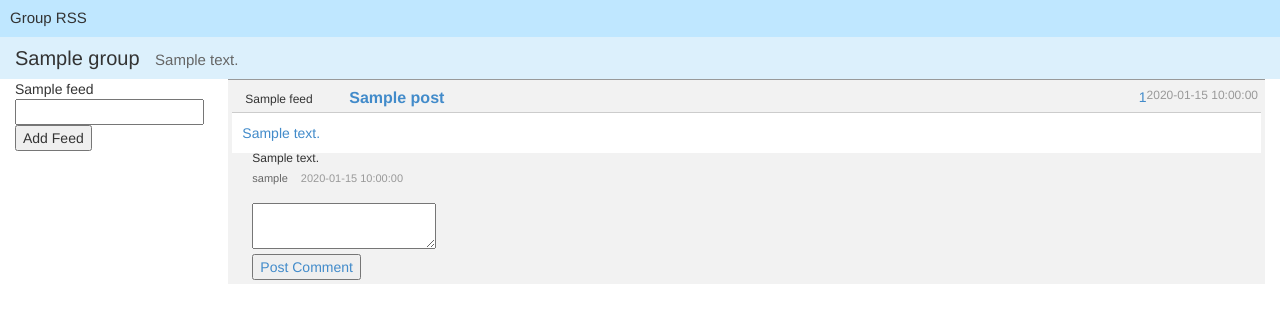
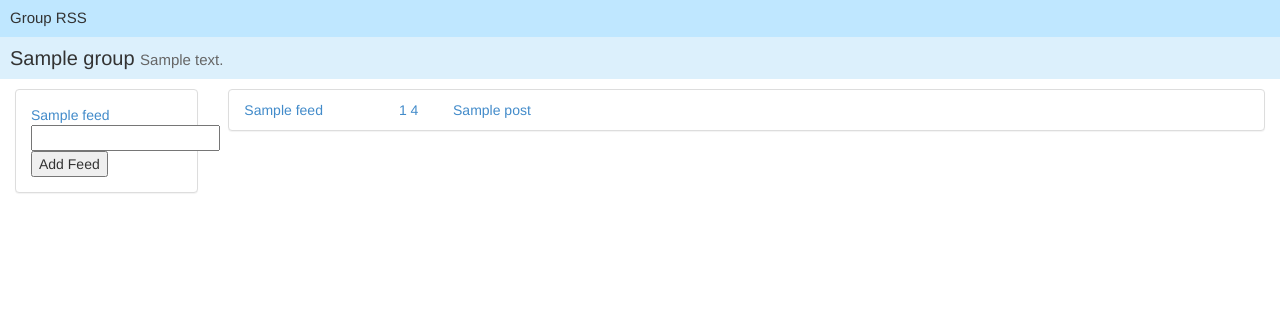
Before and after one commit to alexdmiller/GroupRSS, a Python web app: template src/templates/group.html in a window 1280 px wide. Shown: the top 323 px of the page. Run offline with Jinja, Linux system fonts and the light colour scheme; the template is opened without the code that fills it: most values are stand-ins (such as "Sample title", 1, 10 or a date in 2020); some libraries are stand-ins or nearby versions.

Commit message:
layout improvements and saving feed link

```diff
--- a/src/models.py
+++ b/src/models.py
@@ -1,7 +1,10 @@
 from google.appengine.ext import db
 
 class Feed(db.Model):
+  # RSS url
   url = db.StringProperty()
+  # Actual site url
+  site_url = db.StringProperty()
   name = db.StringProperty()
   last_checked = db.DateTimeProperty()
 
--- a/src/reader.py
+++ b/src/reader.py
@@ -14,7 +14,8 @@ class Reader:
 
   def saveMetadata(self):
     self.fetchFeed()
-    self.feedModel.name = self.parsedFeed.channel.title
+    self.feedModel.name = self.parsedFeed.feed.title
+    self.feedModel.site_url = self.parsedFeed.feed.link
     self.feedModel.put()
 
   def savePosts(self):
--- a/src/static/style/main.css
+++ b/src/static/style/main.css
@@ -14,97 +14,45 @@ h1 {
   background-color: #BFE7FF;
 }
 
-.main-content {
-
-}
-
-h2 {
+.group-header h2 {
   font-size: 20px;
   background-color: #DCF0FC;
   margin: 0;
   padding: 10px;
 }
 
-h2 .group-description {
+.group-header h2 .group-description {
   font-size: 15px;
   color: #666;
-  margin-left: 10px;
   font-weight: normal;
 }
 
+.group-header {
+  margin-bottom: 10px;
+}
+
+/* Sidebar */
+
 /* Posts */
 
-.post {
-  background-color: #F2F2F2;
-  padding: 4px;
-  border-top: solid 1px #999;
-}
-
-.post-header {
-  border-bottom: solid 1px #CCC;
-  padding: 3px;
-}
-
-.post-header div {
+.panel-heading > div {
   display: inline-block;
 }
 
-.post-header a {
+a.post-header-link {
   text-decoration: none;
 }
 
-.post-header .article-link a {
-  font-size: 16px;
-  font-weight: bold;
+.panel-heading .feed-name {
+  width: 15%;
 }
 
-.post-header .feed-link, .post-date {
-  font-size: 12px;
+.panel-heading .post-title {
+  width: 75%;
 }
 
-.feed-link {
-  width: 100px;
-  margin-left: 10px;
-}
-
-.feed-link a {
-  color: #333;
-}
-
-.post-date {
-  color: #999;
-  float: right;
-}
-
-.post-info {
-  float: right;
-}
-
-.post-content {
-  font-size: 14px;
-  background-color: #FFF;
-  padding: 10px;
+.panel-heading .post-info {
+  width: 5%;
 }
 
 /* Comments */
-
-.post-comments {
-  margin-left: 20px;
-}
-
-.comment {
-  font-size: 12px;
-  color: #333;
-  line-height: 10px;
-  margin-bottom: 20px;
-}
-
-.comment-attribution {
-  font-size: 11px;
-  color: #666;
-}
-
-.comment-date {
-  color: #999;
-  margin-left: 10px;
-}
--- a/src/templates/group.html
+++ b/src/templates/group.html
@@ -1,20 +1,20 @@
 {% extends "templates/base.html" %}
 {% block content %}
-  <div class="row">
+  <div class="group-header row">
     <h2 class="col-md-12">{{group.name}} <span class="group-description">{{group.description}}</span></h2>
   </div>
 
   <div class="row">
     <div class="sidebar col-md-2">
-      <div class="feed-info">
+      <div class="feed-info panel panel-default">
+        <div class="panel-body">
           <div class="feed-list">
             {% for group_feed in group.group_feeds %}
             <div>
-            {{group_feed.feed.name}}
+              <a href="{{group_feed.feed.site_url}}">{{group_feed.feed.name}}</a>
             </div>
             {% endfor %}
           </div>
-
           <div class="add-feed">
             <form action="/groups/{{group_key_name}}/add_feed" method="post">
               <div><input type="text" name="url"></div>
@@ -23,35 +23,34 @@
           </div>
         </div>
       </div>
+    </div>
 
-    <div class="posts col-md-10">
+    <div class="posts col-md-10 panel-group" id="post-accordion">
       {% for group_post in group_posts %}
-        <div class="post">
-          <div class="post-header">
-            <div class="feed-link">
+        <div class="post panel panel-default">
+          <a class="post-header-link" data-toggle="collapse" data-parent="#post-accordion" href="#collapse-{{group_post.key()}}">
+            <div class="panel-heading">
+              <div class="feed-name">
+                {{group_post.post.feed.name}}
+              </div>
+              <div class="post-info">
+                <span class="comment-num">1</span>
+                <span class="like-num">4</span>
+              </div>
+              <div class="post-title">
+                {{group_post.post.title}}
+              </div>
+            </div>
+          </a>
+          <div class="panel-body panel-collapse collapse" id="collapse-{{group_post.key()}}">
+            <div class="post-extra-info">
               <a href="{{group_post.post.feed.url}}">{{group_post.post.feed.name}}</a>
-            </div>
-            <div class="article-link">
-              <a href="{{group_post.post.url}}">{{group_post.post.title}}<a>
-            </div>
-            <div class="post-date">
+              <a href="{{group_post.post.url}}">{{group_post.post.url}}</a>
               {{group_post.post.timestamp}}
             </div>
-            <div class="post-info">
-              1
-            </div>
-          </div>
-          <div class="post-content">
+
             {{group_post.post.summary|safe}}
-          </div>
-          {{ post_comments(group_post) }}
-        </div>
-      {% endfor %}
-    </div>
-  </div>
-{% endblock %}
 
-{% macro post_comments(group_post) -%}
             <div class="post-comments">
               {% for comment in group_post.comments.order('timestamp') %}
                 <div class="comment">
@@ -69,4 +68,9 @@
                 </form>
               </div>
             </div>
-{%- endmacro %}
+          </div>
+        </div>
+      {% endfor %}
+    </div>
+  </div>
+{% endblock %}
```
Also changed, not shown: feed.html (added, +8 -0 lines), src/group.html (added, +92 -0 lines). Lines whose indentation alone changed are shown as unchanged.
